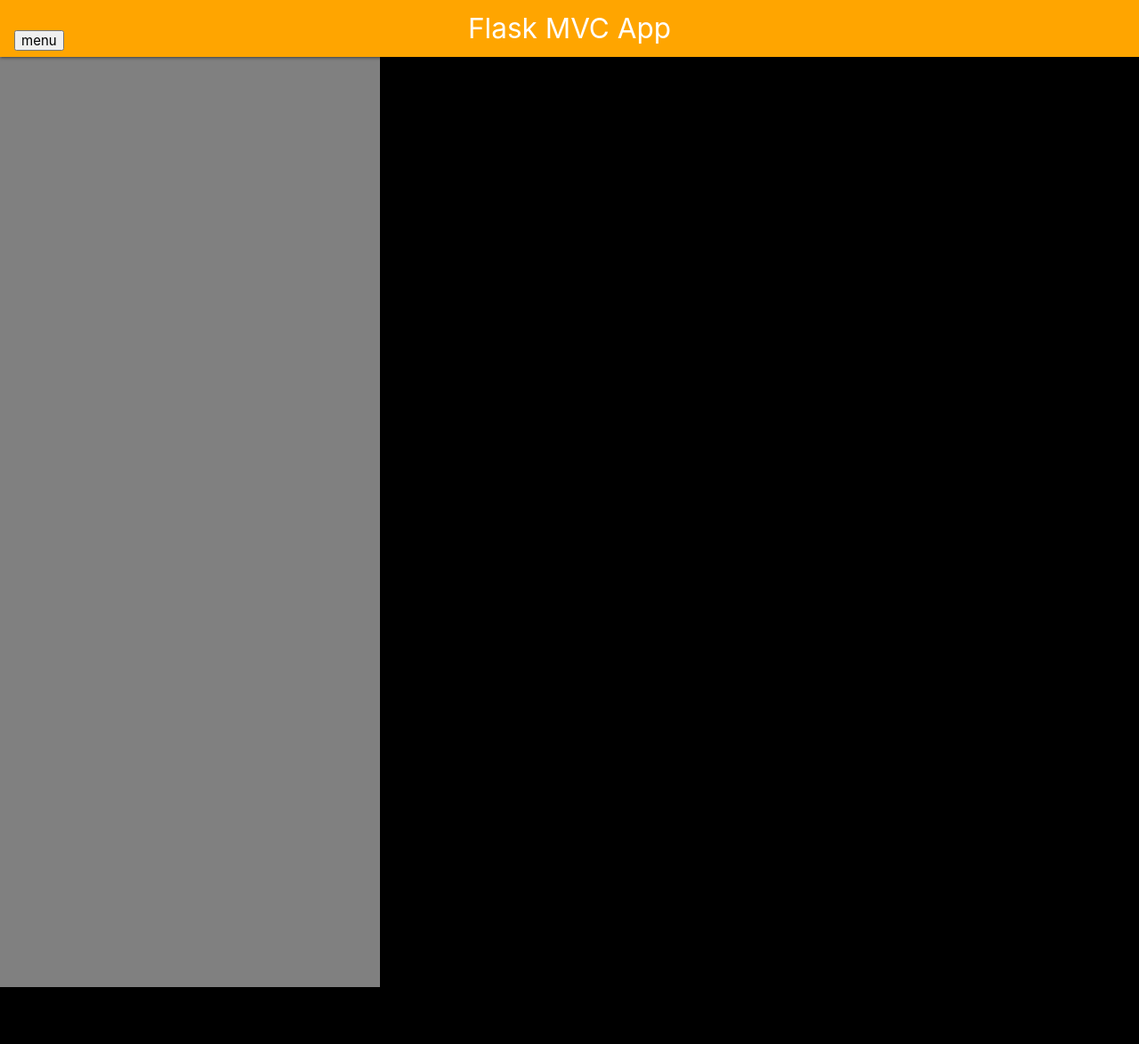
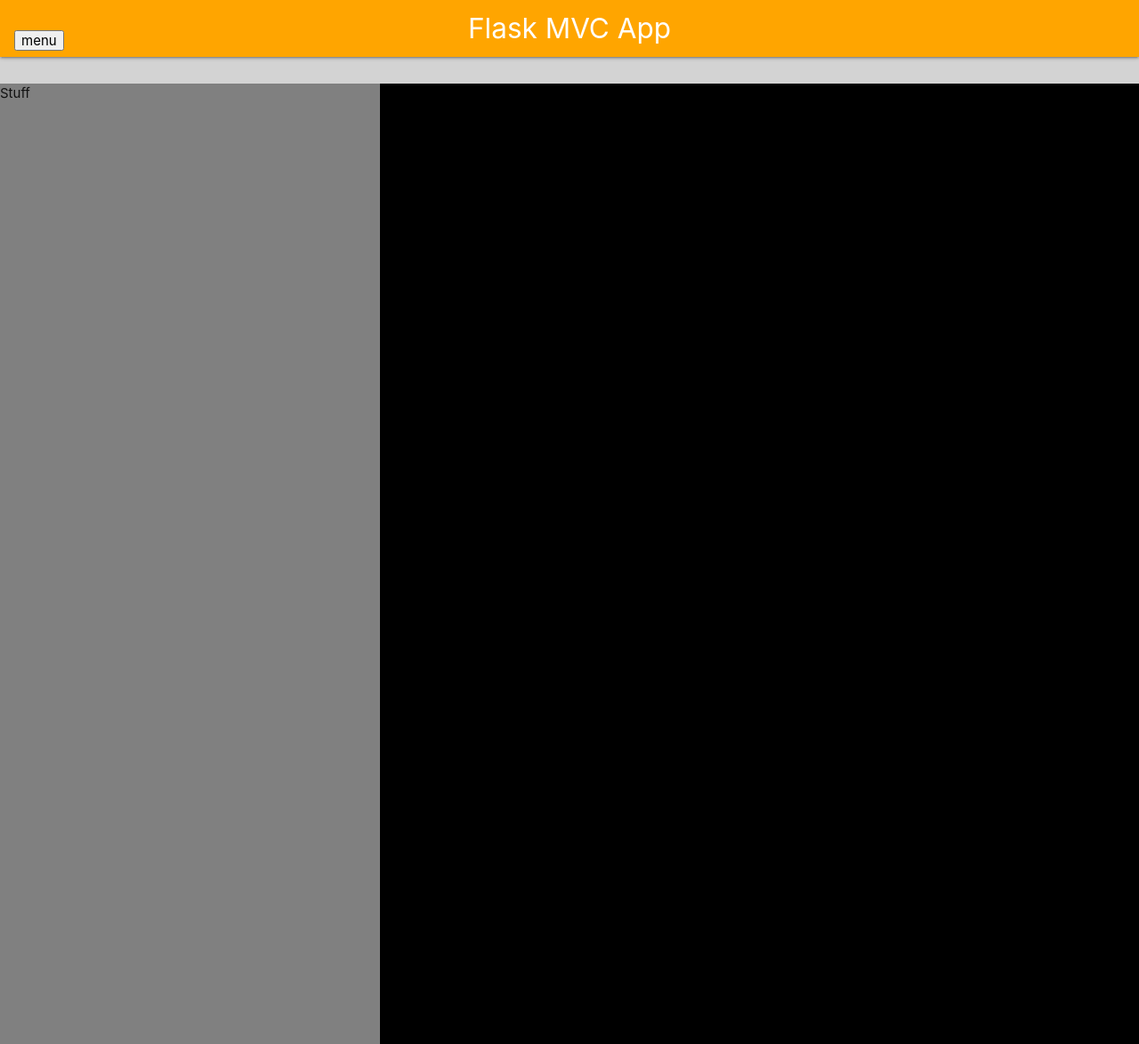
Before and after one commit to vedkm/Info2602-Project, a Flask app: page / in a window 1280 px wide. Shown: the whole page at 89% size. Before the commit the page ends 1110 px from the top, so only its background shows below. Run offline with Flask 2, Linux system fonts and the light colour scheme.

Commit message:
navbar update

```diff
--- a/App/static/style.css
+++ b/App/static/style.css
@@ -1,5 +1,6 @@
 body {
     overflow: hidden;
+    background-color: lightgrey;
 }
 
 .navbar {
@@ -29,8 +30,11 @@ body {
 .left-container{
     visibility: hidden;
     margin-top: 64px;
-    z-index: -1;
     background-color: lightgrey;
+}
+
+.right-container{
+    margin-top: 64px;
 }
 
 .content-wrapper{
--- a/App/templates/layout.html
+++ b/App/templates/layout.html
@@ -37,8 +37,10 @@
       </div>
     </div>
 
-    <script src="https://cdnjs.cloudflare.com/ajax/libs/materialize/1.0.0/js/materialize.min.js"></script>
+
     <script>
+
+
       function toggleMenu(){
         var status= document.getElementById("menu");
         console.log(status.value);
--- a/App/templates/login.html
+++ b/App/templates/login.html
@@ -1,8 +1,8 @@
-<!-- {% extends "layout.html" %} -->
+{% extends "layout.html" %}
 {% block title %}Login{% endblock %}
 {% block page %}Login{% endblock %}
 
-<!-- {{ super() }} -->
+
 
 {% block content %}
 
```
